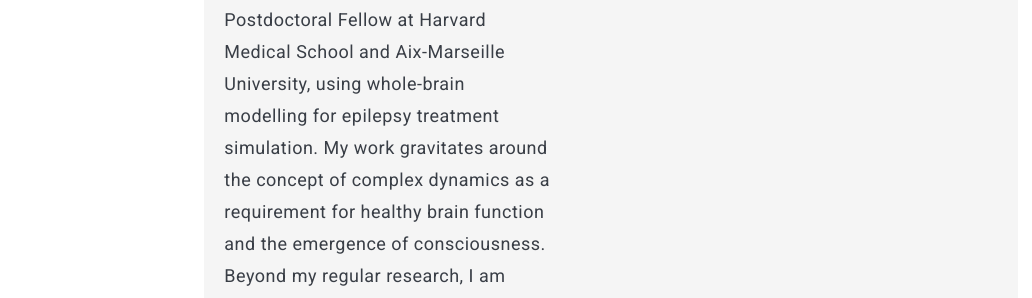
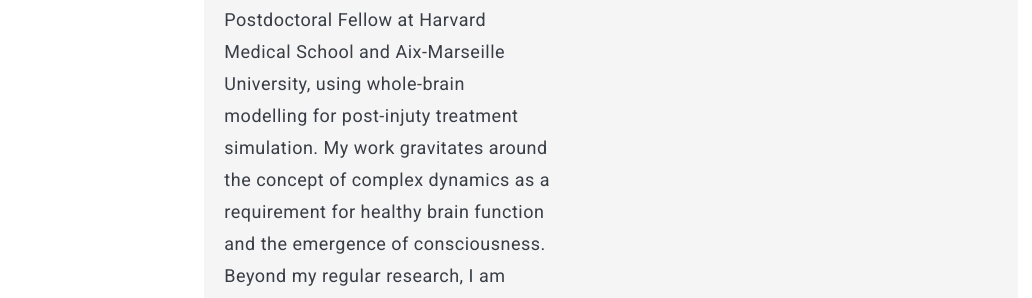
Before and after one commit to CharlotteMaschke/CharlotteMaschke.github.io, a Jekyll site: the page built from index.html, in a window 1280 px wide and 1400 px high. Shown: the part 704-1002 px from the top of the window, without its empty margins (29-1061 px from the left). Built offline with Jekyll 4.4.1, drawn with Linux system fonts in a browser that asks for light colours; nearby versions of some CDN libraries; the list of posts is cut into pages by our own code; some of the changed text lies outside the part shown.

Commit message:
Update settings.yml

```diff
--- a/_data/settings.yml
+++ b/_data/settings.yml
@@ -15,7 +15,7 @@ blog:
     Canada working on identifying brain signatures of consciousness in unresponsive patients.
     My PhD research focused on the development of a clinical tool to quantify capacity for consciousness following brain injury,
     using anesthetic perturbation and brain dynamical properties. I is currently working as a Postdoctoral Fellow at Harvard Medical
-     School and Aix-Marseille University, using whole-brain modelling for epilepsy treatment simulation. My work gravitates around the
+     School and Aix-Marseille University, using whole-brain modelling for post-injuty treatment simulation. My work gravitates around the
      concept of complex dynamics as a requirement for healthy brain function and the emergence of consciousness. Beyond my regular
      research, I am  passionate about the intersection between science and art.
 
```
